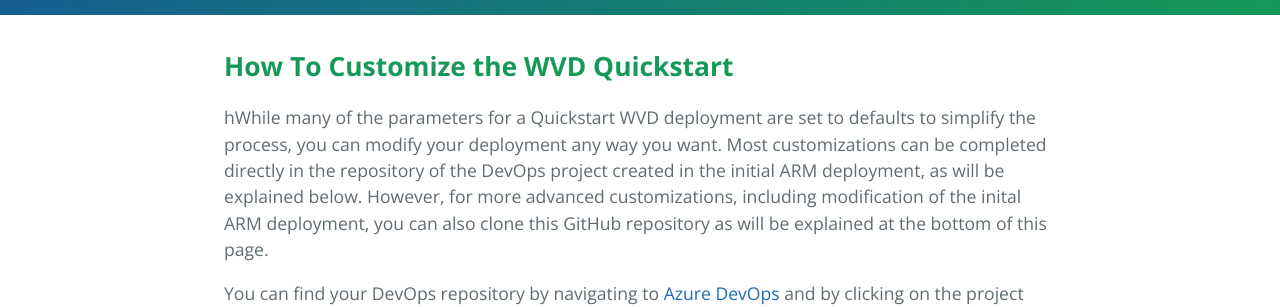
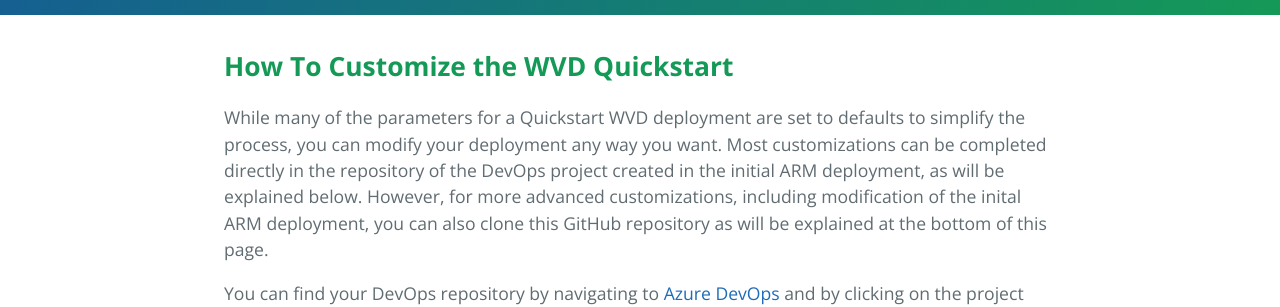
Before and after one commit to samvdjagt/wvdquickstart, a Jekyll site: the page built from customize.md, in a window 1280 px wide and 900 px high. Shown: the part 321-628 px from the top of the window. Built offline with Jekyll 4.4.1, drawn with Linux system fonts in a browser that asks for light colours.

Commit message:
Update customize.md

````diff
--- a/customize.md
+++ b/customize.md
@@ -5,12 +5,12 @@
 ---
 
 ## <b>How To Customize the WVD Quickstart</b>
-hWhile many of the parameters for a Quickstart WVD deployment are set to defaults to simplify the process, you can modify your deployment any way you want. Most customizations can be completed directly in the repository of the DevOps project created in the initial ARM deployment, as will be explained below. However, for more advanced customizations, including modification of the inital ARM deployment, you can also clone this GitHub repository as will be explained at the bottom of this page.
+While many of the parameters for a Quickstart WVD deployment are set to defaults to simplify the process, you can modify your deployment any way you want. Most customizations can be completed directly in the repository of the DevOps project created in the initial ARM deployment, as will be explained below. However, for more advanced customizations, including modification of the inital ARM deployment, you can also clone this GitHub repository as will be explained at the bottom of this page.
 
 You can find your DevOps repository by navigating to <a href="https://dev.azure.com" target="_blank">Azure DevOps</a> and by clicking on the project that's there. In the side menu on the left, you will see a button "Repos" where you will find all your files. You can edit files online in DevOps, or create an online copy of this repository using the clone functionality. In the image below, you will see what your repository will look like.
 ![DevOps Repository](images/devopsRepo.PNG?raw=true)
 
-### Customize the WVD Deployment in DevOps
+### <b>Customize the WVD Deployment in DevOps</b>
 Customization of the WVD Deployment has been made easy through the curation of two central parameter files that are used in the deployment of all the WVD resources. By simply adapting these files in the repository of your DevOps project (which has been created in the inital ARM deployment), you can fully customize the DevOps pipeline and the resources that are being deployed. Below, we'll go through the two main parameter files that are used in the deployment, appliedParameters.psd1 and variables.yml. Should you want to edit any parameters to customize your deployment, you will most likely do it in those files. When doing so in your DevOps project's repository, be sure to commit the file after changing it and then re-running the entire pipeline for the modifications to have effect.
 
 #### AppliedParameters.psd1
@@ -91,7 +91,7 @@
 #### Pipeline.yml
 For more advanced customization, you can also choose to edit the DevOps pipeline itself. This pipeline can be found in the <a href="https://github.com/samvdjagt/wvdquickstart/tree/master/QS-WVD/pipeline.yml" target="_blank">pipeline.yml</a> file, which will be stored in your DevOps project's repository under QS-WVD/pipeline.yml. The main reason to modify this file would be to either remove or add a job to the pipeline, or to edit an existing one. In the case of adding a new job, you might find the pipeline.yml files in the Modules/ARM/{moduleName}/Pipeline subfolders useful, as these provide a template for likely any resource you want to deploy in the automation. To support new jobs, you can always add new parameters to the variables.yml file as well.
 
-### Example: Using A Custom VM Image
+### <b>Example: Using A Custom VM Image</b>
 The WVD Quickstart is not an advanced image management solution, nor does it offer functionality to build a custom image for you. For more information about custom images, feel free to check out the Azure Image Builder and Microsoft Documentation. Once you have a custom image in Azure, it's very easy to use it in the WVD Quickstart to deploy your WVD Virtual Machines with. All you have to do is go into the *variables.yml* file and edit the following section:
 ```
 #customImageReferenceId, as value, put: '/subscriptions/<subscriptionId>/resourceGroups/<image-resource-group-name>/providers/Microsoft.Compute/galleries/<SIG name>/images/<image name>/versions/<version>'
@@ -100,7 +100,7 @@
 ```
 By default, the customImageReferenceId is set to an empty string as value. To use your custom image, take the link you see above and replace all the <fields> with your own values. Then put this link as the value for the customImageReferenceId, commit the file in your DevOps project's repository, and run the pipeline. If you've previously deployed with the Quickstart, however, this pipeline will fail when deploying the host pool - Since a host pool can only have one image definition. To avoid this from happening, you either want to delete your previously deployed VMs and remove them from the host pool, or you can change the name of the host pool in both *appliedParameters.psd1* and *variables.yml*. The same goes for the workspace and the desktop app group as for the host pool - you would want to go through the same steps for those two to ensure the pipeline succeeds.
 
-### Advanced: Customize the WVD Quickstart Code
+### <b>Advanced: Customize the WVD Quickstart Code</b>
 In case the above customization is not sufficient to support your needs, a more advanced customization is possible by editing the source code of the WVD Quickstart yourself. Before doing any customizations, it is highly recommended to review the <a href="repo" target="_blank">repository structure</a> and the accompanying breakdown of all files. After doing so, you can start customizing by doing the following:
 
 * Clone this repository (https://github.com/samvdjagt/wvdquickstart.git)
@@ -108,7 +108,7 @@
 * In your repository, go through the files and change all URLs with "samvdjagt/wvdquickstart" in it to point towards your repository. You will have to do this in the following files: *devopssetup.ps1, wvdsessionhost.parameters.template.json, Invoke-GeneralDeployment.ps1,* and the main ARM template's *deploy.json.*. Additionally, for the "Deploy to Azure" button to work properly, you should change the URL in the main Readme.MD.
 * You should now be able to customize anything you want. To customize the initial ARM deployment, you can make edits in the main folder's *deploy.json* file.
 
-### Example: Add a Custom Script Extensions
+### <b>Example: Add a Custom Script Extensions</b>
 In this example, we'll walk through the process of modifying the Custom Script Extensions (CSE) that are installed on the WVD VMs. These steps can be used to either modify an existing CSE, to add a new CSE, or to remove one. As explained in the <a href="repo" target="_blank">repository breakdown</a>, the custom script extensions are located in the <a href="https://github.com/samvdjagt/wvdquickstart/tree/master/Uploads/WVDScripts" target="_blank">Uploads/WVDScripts</a> folder. As you can see there, there are currently four CSEs that are being installed on the VMs. These are also explained in the <a href="repo" target="_blank">repository breakdown</a>. To create a new CSE, you could go ahead and create a folder *005-{CSE-NAME}*. At the very least, this folder will have to contain a *cse_run.ps1* file. To get started with this, it's recommended to take an existing *cse_run.ps1* file from one of the other CSEs. You can reuse most of such a file, all the way to the following line:
 ```
 Set-Logger "C:\WindowsAzure\Logs\Plugins\Microsoft.Compute.CustomScriptExtension\executionLog\<CSE-NAME>"
````
